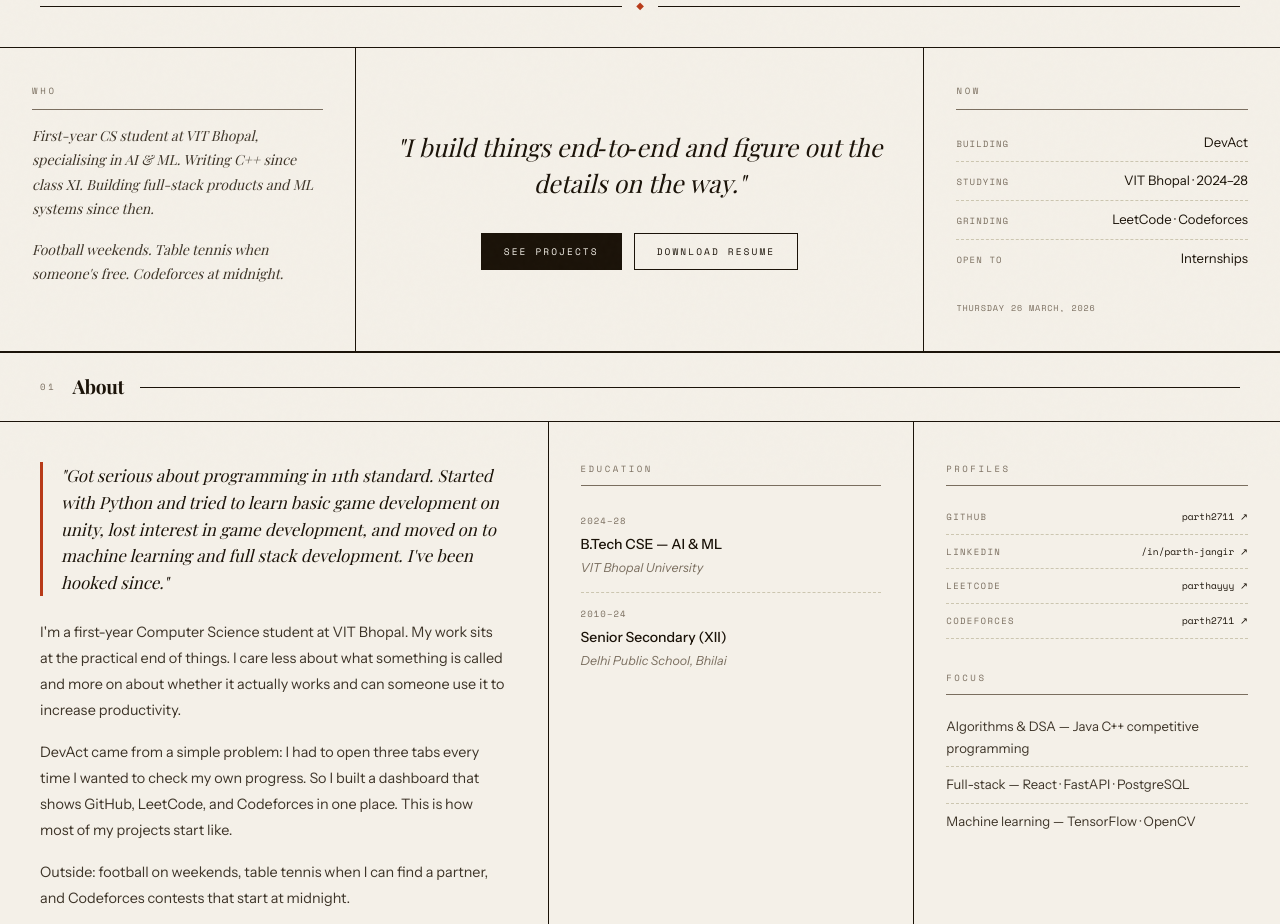
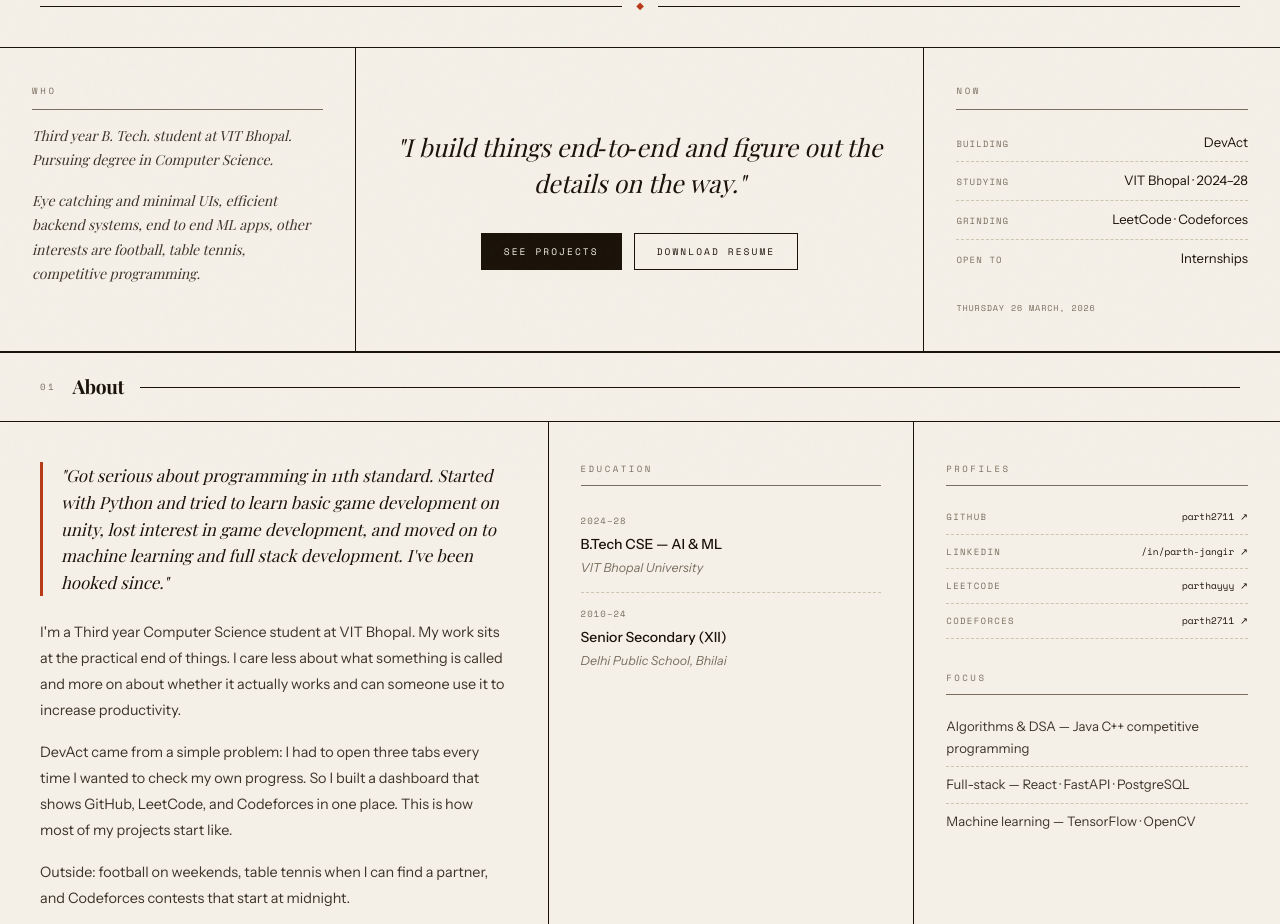
Before and after one commit to parth2711/Personal-Portfolio, a React (Vite) app: page / in a window 1280 px wide. Shown: the part 320-1244 px from the top of the page. Built offline with nearby package versions, Linux system fonts and the light colour scheme; a web font is replaced by a local one.

Commit message:
update: about and hero page

```diff
--- a/src/components/About.jsx
+++ b/src/components/About.jsx
@@ -22,7 +22,7 @@ export default function About() {
             I've been hooked since."
           </p>
           <p className={styles.bodyText}>
-            I'm a first-year Computer Science student at VIT Bhopal.
+            I'm a Third year Computer Science student at VIT Bhopal.
             My work sits at the practical end of things. I care less about what something
             is called and more on about whether it actually works and can someone use it to increase productivity.
           </p>
--- a/src/components/Hero.jsx
+++ b/src/components/Hero.jsx
@@ -55,13 +55,10 @@ export default function Hero() {
         <div className={styles.col}>
           <span className={styles.colLabel}>Who</span>
           <p className={styles.colBody}>
-            First-year CS student at VIT Bhopal, specialising in AI & ML.
-            Writing C++ since class XI. Building full-stack products
-            and ML systems since then.
+            Third year B. Tech. student at VIT Bhopal. Pursuing degree in Computer Science.
           </p>
           <p className={styles.colBody} style={{ marginTop: '1rem' }}>
-            Football weekends. Table tennis when someone's free.
-            Codeforces at midnight.
+            Eye catching and minimal UIs, efficient backend systems, end to end ML apps, other interests are football, table tennis, competitive programming.
           </p>
         </div>
 
```
